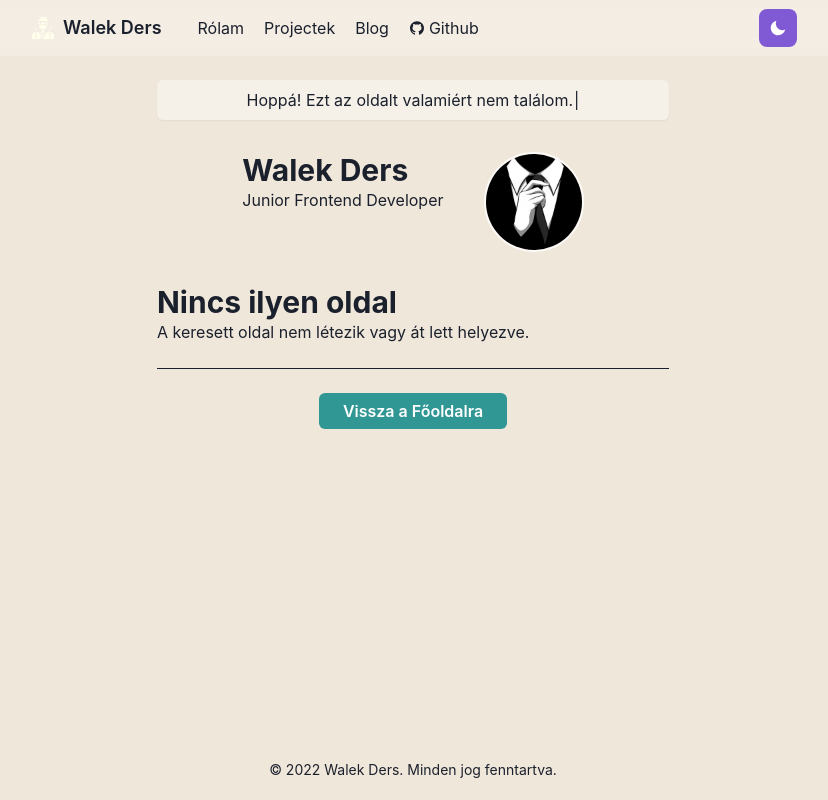
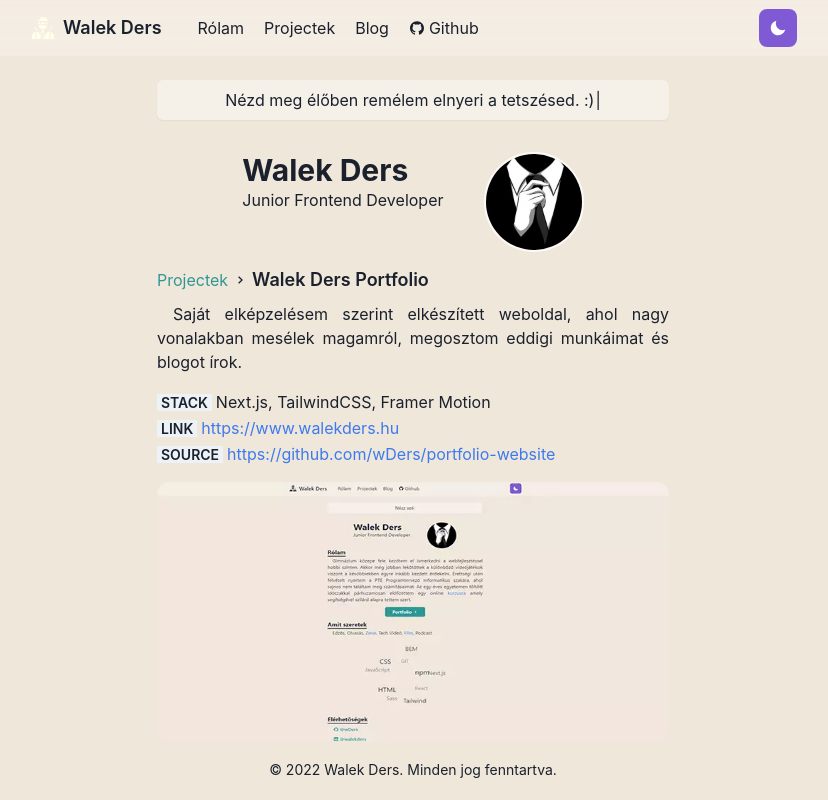
Before and after one commit to wDers/portfolio-website, a Next.js app: page /portfolio in a window 1280 px wide. Before the commit this address had no page. Shown: the whole page, without its empty margins (227-1055 px from the left). Built offline with nearby package versions, Linux system fonts and the light colour scheme.

Commit message:
feat(portfolio): add portfolio project page

```diff
--- /dev/null
+++ b/pages/portfolio.js
@@ -0,0 +1,34 @@
+import { motion } from "framer-motion";
+import { Project } from "../components";
+import { useThemeContext } from "../contexts/ThemeContextProvider";
+
+function Portfolio({ variants }) {
+  const { currentTheme } = useThemeContext();
+
+  return (
+    <motion.div
+      initial="hidden"
+      animate="enter"
+      exit="exit"
+      variants={variants}
+      transition={{ duration: 0.4, type: "easeInOut" }}
+      style={{ position: "relative" }}
+    >
+      <Project
+        title="Walek Ders Portfolio"
+        description="Saját elképzelésem szerint elkészített weboldal, ahol nagy vonalakban mesélek magamról, megosztom eddigi munkáimat és blogot írok."
+        stack="Next.js, TailwindCSS, Framer Motion"
+        link="https://www.walekders.hu"
+        source="https://github.com/wDers/portfolio-website"
+        src={
+          currentTheme === "light"
+            ? "/portfolio_project_dark.webp"
+            : "/portfolio_project_light.webp"
+        }
+        alt="Kép a portfolio projectemről."
+      />
+    </motion.div>
+  );
+}
+
+export default Portfolio;
```
